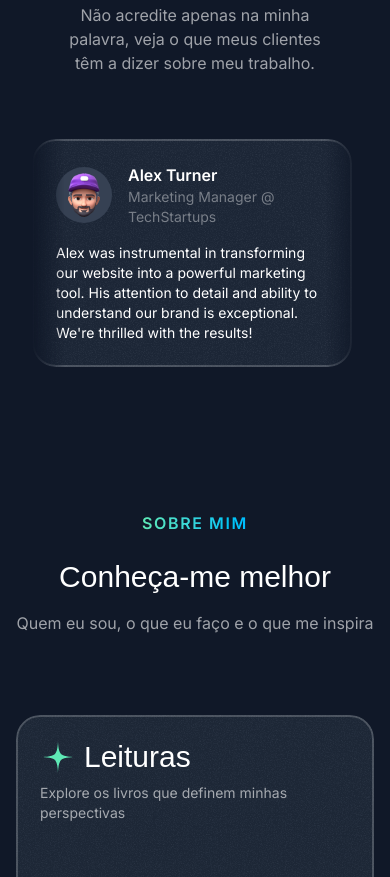
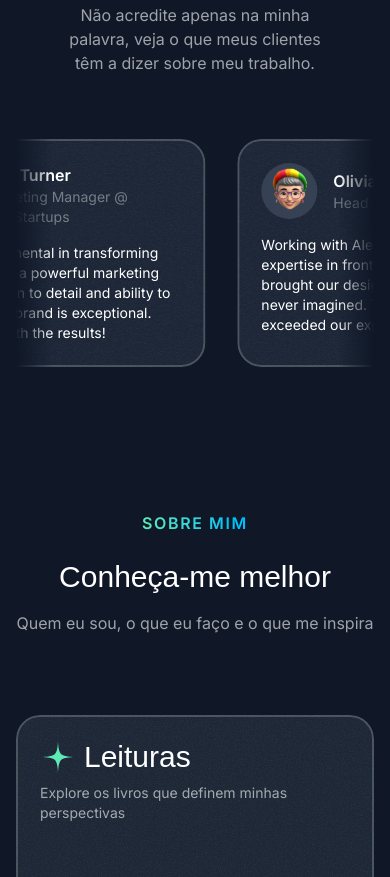
Before and after one commit to marquesmaycon/my-portfolio-2.0, a Next.js app: page / in a window 390 px wide. Shown: the part 3000-3877 px from the top of the page. Built offline with nearby package versions, Linux system fonts and the light colour scheme; a web font is replaced by a local one.

Commit message:
testimonials animation

```diff
--- a/app/globals.css
+++ b/app/globals.css
@@ -55,6 +55,6 @@
 
 @layer utilities {
   .container {
-    @apply lg:max-w-7xl;
+    @apply lg:max-w-5xl;
   }
 }
--- a/components/tape.tsx
+++ b/components/tape.tsx
@@ -19,8 +19,8 @@ export function Tape() {
       <div className="gradient-primary -rotate-3 -mx-1">
         <div className="flex [mask-image:linear-gradient(to_right,transparent,black_10%,black_90%,transparent)]">
           <div className="flex flex-none gap-4 py-3 pr-4 animate-move-left">
-            {[...words, ...words].map((word) => (
-              <div key={word} className="inline-flex items-center gap-4">
+            {[...words, ...words].map((word, i) => (
+              <div key={word + +i} className="inline-flex items-center gap-4">
                 <span className="text-gray-900 uppercase font-extrabold text-sm">
                   {word}
                 </span>
--- a/components/testimonials.tsx
+++ b/components/testimonials.tsx
@@ -51,10 +51,14 @@ export function Testimonials() {
           title="O que os clientes dizem sobre mim"
           description="Não acredite apenas na minha palavra, veja o que meus clientes têm a dizer sobre meu trabalho."
         />
-        <div className="mt-16 lg:mt-24 flex overflow-x-clip [mask-image:linear-gradient(to_right,transparent,black_10%,black_90%,transparent)]">
-          <div className="flex flex-none gap-8">
-            {testimonials.map(({ name, avatar, position, text }) => (
-              <Card key={name} className="max-w-xs p-6 md:max-w-md md:p-8">
+        <div className="mt-12 lg:mt-20 flex overflow-x-clip [mask-image:linear-gradient(to_right,transparent,black_10%,black_90%,transparent)] py-4 -m-4">
+          <div className="flex flex-none gap-8 pr-8 animate-move-left [animation-duration:90s] hover:[animation-play-state:paused] ">
+            {[...testimonials, ...testimonials].map(
+              ({ name, avatar, position, text }, i) => (
+                <Card
+                  key={name + +i}
+                  className="max-w-xs p-6 md:max-w-md md:p-8 hover:-rotate-3 transition duration-300"
+                >
                   <div className="flex gap-4 items-center">
                     <div className="size-14 bg-gray-700 rounded-full inline-flex items-center justify-center shrink-0">
                       <Image src={avatar} alt={name} className="max-h-full" />
@@ -66,7 +70,8 @@ export function Testimonials() {
                   </div>
                   <p className="mt-4 md:mt-6 text-sm md:text-base">{text}</p>
                 </Card>
-            ))}
+              ),
+            )}
           </div>
         </div>
       </div>
```
Lines whose indentation alone changed are shown as unchanged.
